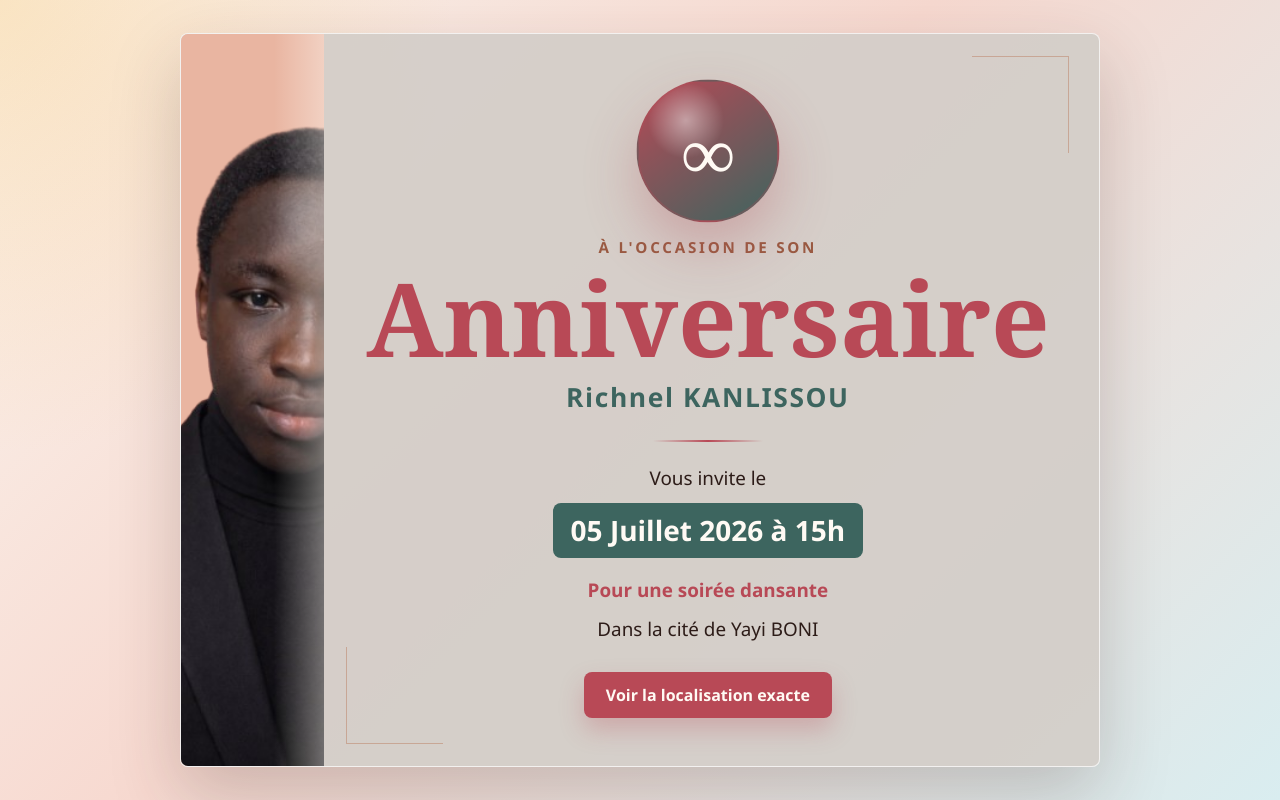
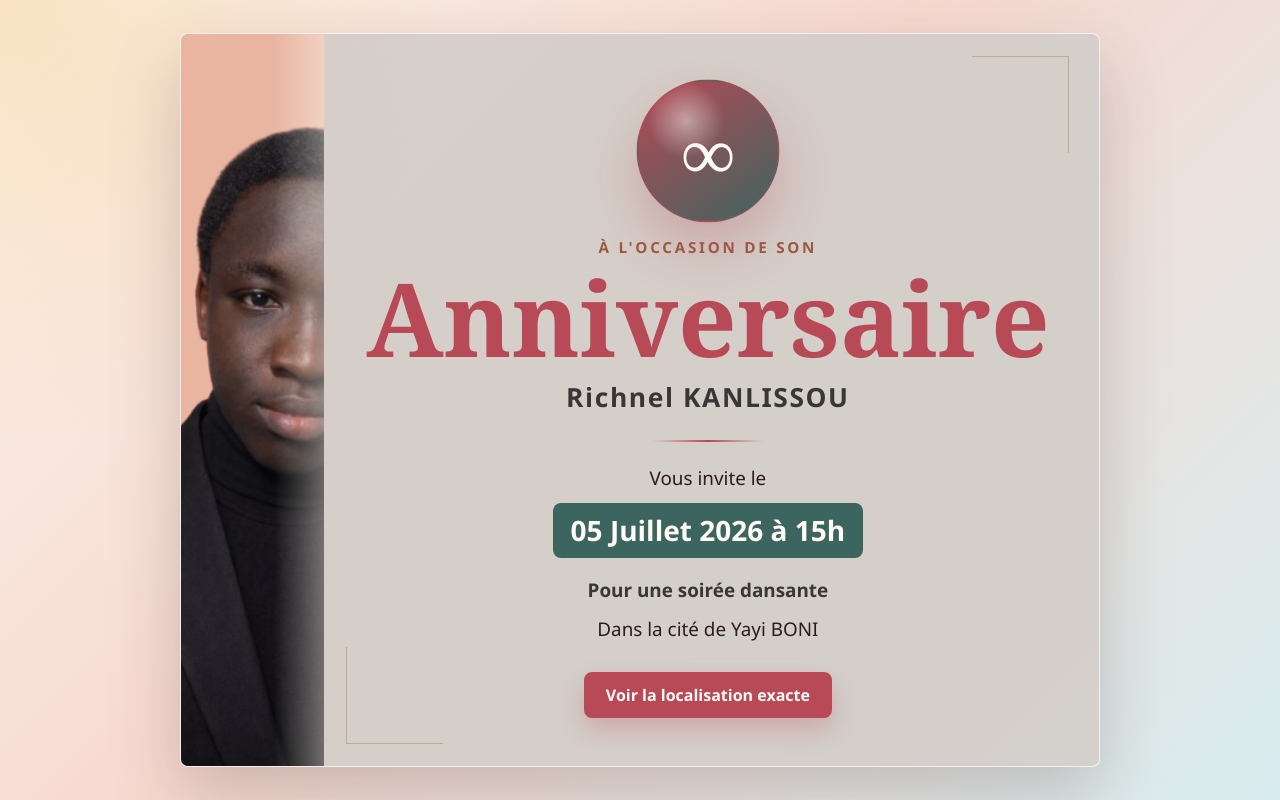
Before and after one commit to richnel11/Invitation, a plain HTML site: page index.html in a window 1280 px wide. Drawn offline with Linux system fonts and the light colour scheme.

Commit message:
Add files via upload

```diff
--- a/style.css
+++ b/style.css
@@ -165,7 +165,7 @@ h1 {
 }
 
 .name {
-    color: #3d655f;
+    color: rgba(17, 16, 16, 0.801);
     font-size: clamp(1.25rem, 3vw, 1.65rem);
     font-weight: 800;
     letter-spacing: 0.06em;
@@ -190,7 +190,7 @@ h2 {
 
 .highlight {
     margin-top: 8px;
-    color: #b84956;
+    color: rgba(17, 16, 16, 0.801);
     font-weight: 800;
 }
 
```
